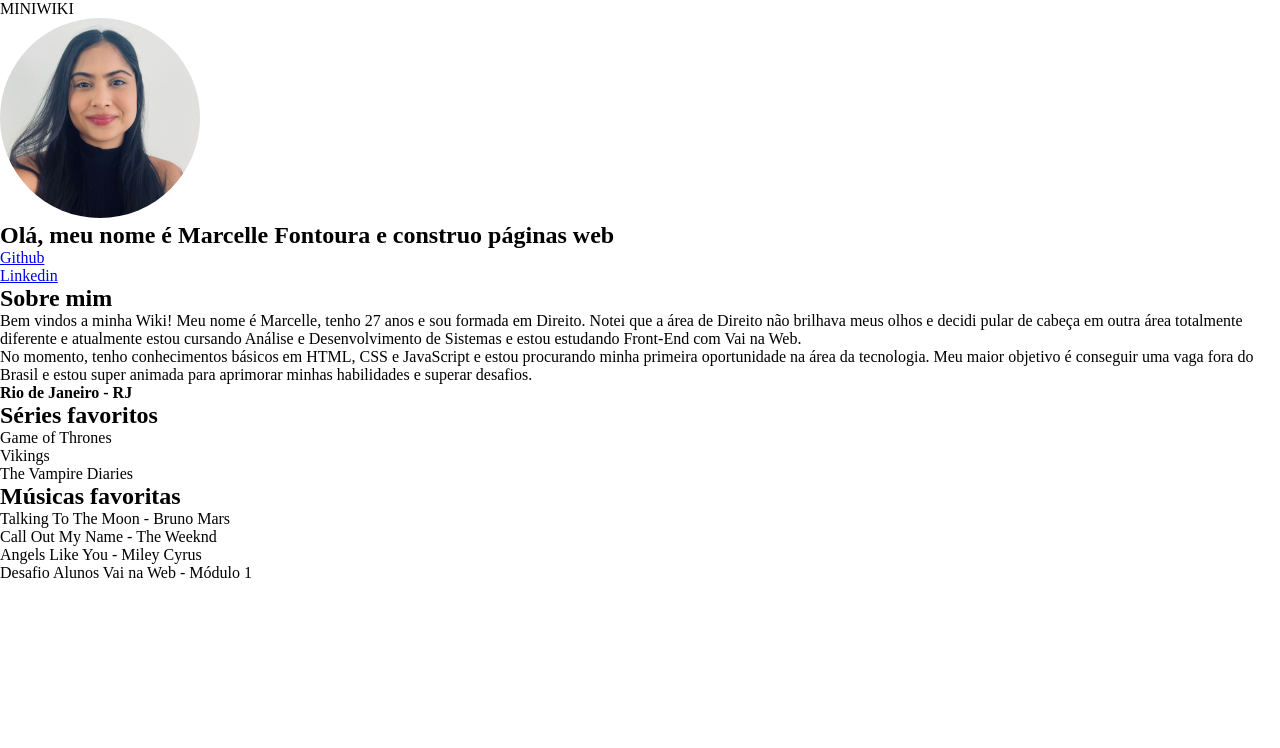
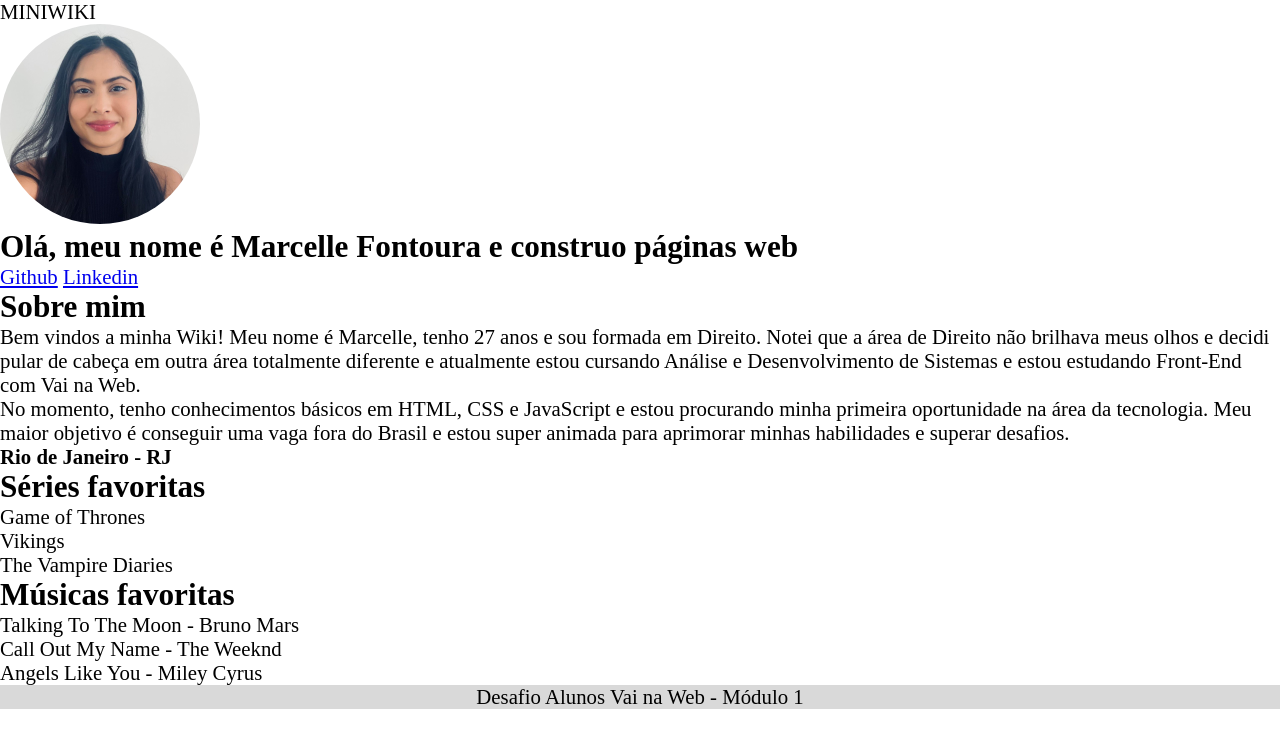
Before and after one commit to marcellefontoura/mini-wiki, a plain HTML site: page index.html in a window 1280 px wide. Drawn offline with Linux system fonts and the light colour scheme.

Commit message:
atualizando html

```diff
--- a/index.html
+++ b/index.html
@@ -13,32 +13,31 @@
         <p>MINIWIKI</p>
     </header>
     <main>
-        <section class="title">
-            <img class="title__profile" src="minha_foto.png">
-            <h2 class="title__bio">Olá, meu nome é Marcelle Fontoura e construo páginas web</h2>
-            <ul class="title__network">
-                <li class="title__network__item"><a href="https://github.com/marcellefontoura">Github</a></li>
-                <li class="title__network__item"><a href="https://www.linkedin.com/in/marcellefontoura/">Linkedin</a>
+        <section>
+            <img src="minha_foto.png">
+            <h2>Olá, meu nome é Marcelle Fontoura e construo páginas web</h2>
+            <ul>
+                <li"><a href="https://github.com/marcellefontoura">Github</a></li>
+                <li"><a href="https://www.linkedin.com/in/marcellefontoura/">Linkedin</a>
                 </li>
             </ul>
         </section>
-        <section class="about">
-            <h2 class="about__title">Sobre mim</h2>
-            <p class="about__paragraph">Bem vindos a minha Wiki!
+        <section>
+            <h2>Sobre mim</h2>
+            <p>Bem vindos a minha Wiki!
                 Meu nome é Marcelle, tenho 27 anos e sou formada em Direito.
                 Notei que a área de Direito não brilhava meus olhos e decidi pular de cabeça em outra área totalmente
                 diferente e atualmente estou cursando Análise e Desenvolvimento de Sistemas e estou estudando Front-End
                 com Vai na Web.
             </p>
-            <p class="about__paragraph">No momento, tenho conhecimentos básicos em HTML, CSS e JavaScript e estou
+            <p>No momento, tenho conhecimentos básicos em HTML, CSS e JavaScript e estou
                 procurando minha primeira oportunidade na área da tecnologia. Meu maior objetivo é conseguir uma vaga
                 fora do Brasil e estou super animada para aprimorar minhas habilidades e superar desafios.
             </p>
             <h4>Rio de Janeiro - RJ</h4>
         </section>
-        <section class="favoritos">
-            <section class="series">
-                <h2>Séries favoritos</h2>
+        <section class="series">
+                <h2>Séries favoritas</h2>
                 <ol>
                     <li>Game of Thrones</li>
                     <li>Vikings</li>
--- a/style.scss
+++ b/style.scss
@@ -6,5 +6,18 @@
 
 img {
   width: 200px;
-    border-radius: 100%;
+  border-radius: 100%
+
 }
+
+body {
+  box-sizing: border-box;
+  margin: 0;
+  padding: 0;
+  font-size: 1.3rem;
+}
+
+footer {
+  background-color: #D9D9D9;
+  text-align: center;
+}
```
Also changed, not shown: style.css, 1 other file. Lines whose indentation alone changed are shown as unchanged.
